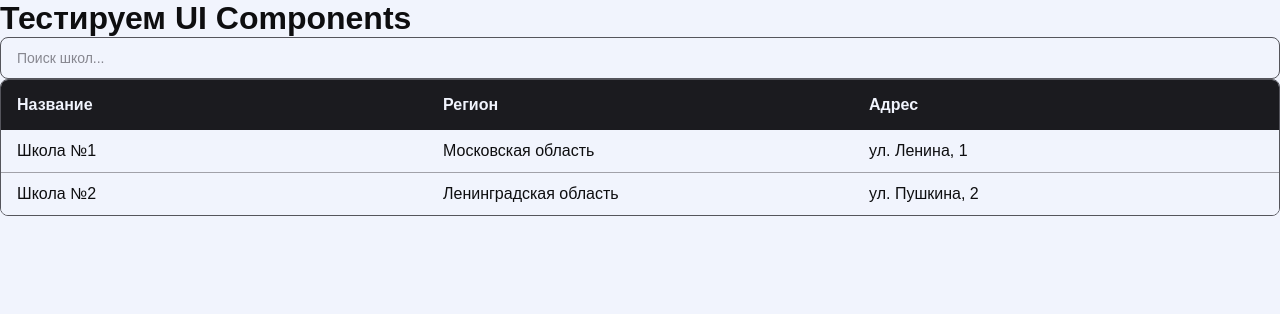
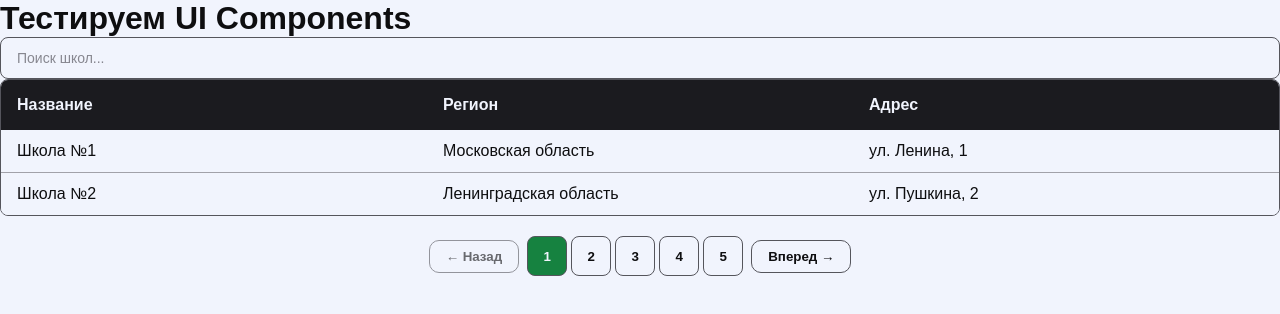
Before and after one commit to YouOnlyLiveOnce124/schools-dashboard, a Vue app: page / in a window 1280 px wide. Shown: the top 314 px of the page. Built offline with nearby package versions, Linux system fonts and the light colour scheme.

Commit message:
feat(ui): add BasePagination component

```diff
--- a/src/App.vue
+++ b/src/App.vue
@@ -2,11 +2,13 @@
 import BaseButton from './components/UI/BaseButton.vue'
 import BaseInput from './components/UI/BaseInput.vue'
 import BaseTable from './components/UI/BaseTable.vue'
+import BasePagination from './components/UI/BasePagination.vue'
 import { ref } from 'vue'
 
 const searchValue = ref('')
+const currentPage = ref(1)
+const totalPages = ref(5)
 
-// Тестовые данные для таблицы
 const tableColumns = ref([
   { key: 'name', label: 'Название', sortable: true },
   { key: 'region', label: 'Регион', sortable: true },
@@ -17,6 +19,12 @@ const tableData = ref([
   { name: 'Школа №1', region: 'Московская область', address: 'ул. Ленина, 1' },
   { name: 'Школа №2', region: 'Ленинградская область', address: 'ул. Пушкина, 2' }
 ])
+
+const handlePageChange = (page) => {
+  currentPage.value = page
+  // Здесь потом будет запрос к API для новой страницы
+  console.log('Переход на страницу:', page)
+}
 </script>
 
 <template>
@@ -32,5 +40,11 @@ const tableData = ref([
       :columns="tableColumns"
       :data="tableData"
     />
+
+    <BasePagination
+      :current-page="currentPage"
+      :total-pages="totalPages"
+      @page-change="handlePageChange"
+    />
   </div>
 </template>
--- /dev/null
+++ b/src/components/UI/BasePagination.vue
@@ -0,0 +1,183 @@
+<!-- BasePagination.vue -->
+
+<script setup>
+import { computed } from 'vue'
+import BaseButton from './BaseButton.vue'
+
+/**
+ * Компонент пагинации с номерами страниц и кнопками вперед/назад
+ * Упрощенная и исправленная версия
+ */
+
+const props = defineProps({
+  currentPage: {
+    type: Number,
+    default: 1
+  },
+  totalPages: {
+    type: Number,
+    default: 1
+  },
+  maxVisiblePages: {
+    type: Number,
+    default: 5
+  },
+  disabled: {
+    type: Boolean,
+    default: false
+  }
+})
+
+const emit = defineEmits(['page-change'])
+
+// Вычисляем диапазон отображаемых страниц
+const visiblePages = computed(() => {
+  const half = Math.floor(props.maxVisiblePages / 2)
+  let start = Math.max(1, props.currentPage - half)
+  let end = Math.min(props.totalPages, start + props.maxVisiblePages - 1)
+
+  // Корректируем start если end достиг предела
+  start = Math.max(1, end - props.maxVisiblePages + 1)
+
+  const pages = []
+  for (let i = start; i <= end; i++) {
+    if (i > 1 && i < props.totalPages) {
+      pages.push(i)
+    }
+  }
+  return pages
+})
+
+// Нужно ли показывать многоточие в начале
+const showStartEllipsis = computed(() => {
+  return props.totalPages > props.maxVisiblePages && props.currentPage > Math.floor(props.maxVisiblePages / 2) + 1
+})
+
+// Нужно ли показывать многоточие в конце
+const showEndEllipsis = computed(() => {
+  return props.totalPages > props.maxVisiblePages && props.currentPage < props.totalPages - Math.floor(props.maxVisiblePages / 2)
+})
+</script>
+
+<template>
+  <div class="base-pagination" :class="{ 'base-pagination--disabled': disabled }">
+    <!-- Кнопка "Назад" -->
+    <BaseButton
+      variant="secondary"
+      :disabled="disabled || currentPage === 1"
+      @click="emit('page-change', currentPage - 1)"
+      class="base-pagination__nav"
+    >
+      ← Назад
+    </BaseButton>
+
+    <!-- Номера страниц -->
+    <div class="base-pagination__pages">
+      <!-- Первая страница -->
+      <BaseButton
+        v-if="totalPages > 0"
+        variant="secondary"
+        :class="['base-pagination__page', { 'base-pagination__page--active': currentPage === 1 }]"
+        @click="emit('page-change', 1)"
+      >
+        1
+      </BaseButton>
+
+      <!-- Многоточие после первой страницы -->
+      <span
+        v-if="showStartEllipsis"
+        class="base-pagination__ellipsis"
+      >
+        ...
+      </span>
+
+      <!-- Основные страницы -->
+      <BaseButton
+        v-for="page in visiblePages"
+        :key="page"
+        variant="secondary"
+        :class="['base-pagination__page', { 'base-pagination__page--active': currentPage === page }]"
+        @click="emit('page-change', page)"
+      >
+        {{ page }}
+      </BaseButton>
+
+      <!-- Многоточие перед последней страницей -->
+      <span
+        v-if="showEndEllipsis"
+        class="base-pagination__ellipsis"
+      >
+        ...
+      </span>
+
+      <!-- Последняя страница (если больше 1) -->
+      <BaseButton
+        v-if="totalPages > 1"
+        variant="secondary"
+        :class="['base-pagination__page', { 'base-pagination__page--active': currentPage === totalPages }]"
+        @click="emit('page-change', totalPages)"
+      >
+        {{ totalPages }}
+      </BaseButton>
+    </div>
+
+    <!-- Кнопка "Вперед" -->
+    <BaseButton
+      variant="secondary"
+      :disabled="disabled || currentPage === totalPages"
+      @click="emit('page-change', currentPage + 1)"
+      class="base-pagination__nav"
+    >
+      Вперед →
+    </BaseButton>
+  </div>
+</template>
+
+<style scoped lang="scss">
+@import '@/scss/variables';
+
+.base-pagination {
+  display: flex;
+  align-items: center;
+  justify-content: center;
+  gap: 8px;
+  padding: 20px 0;
+
+  &--disabled {
+    opacity: 0.6;
+    pointer-events: none;
+  }
+}
+
+.base-pagination__pages {
+  display: flex;
+  gap: 4px;
+}
+
+.base-pagination__page {
+  min-width: 40px;
+  height: 40px;
+  border-radius: 8px;
+  cursor: pointer;
+
+  &--active {
+    background-color: $color-accent-press;
+    color: $color-white;
+    font-weight: 700;
+    cursor: default;
+  }
+}
+
+.base-pagination__nav {
+  padding: 8px 16px;
+}
+
+.base-pagination__ellipsis {
+  display: flex;
+  align-items: center;
+  justify-content: center;
+  min-width: 40px;
+  height: 40px;
+  color: $color-grey-4;
+}
+</style>
```
